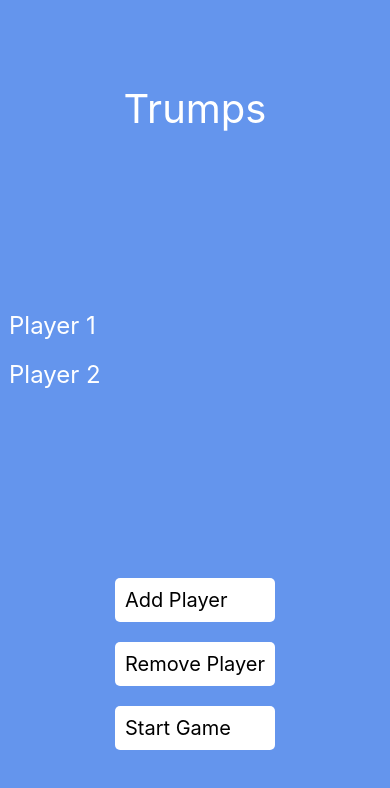
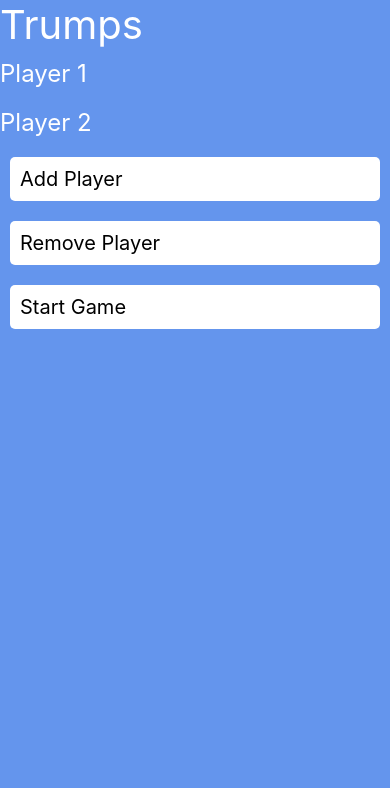
Before and after one commit to mdeburnay/trumps-scoring-card, a React Native app: screen / in a window 390 px wide. Shown: the top 788 px of the page. Built offline with nearby package versions, Linux system fonts and the light colour scheme.

Commit message:
removed centering issue, unnecessary imports

```diff
--- a/App.tsx
+++ b/App.tsx
@@ -1,6 +1,14 @@
 // Packages
 import { useState } from "react";
-import { Pressable, StyleSheet, TextInput } from "react-native";
+import {
+  Keyboard,
+  KeyboardAvoidingView,
+  Pressable,
+  ScrollView,
+  StyleSheet,
+  TextInput,
+  TouchableWithoutFeedback,
+} from "react-native";
 import { NavigationContainer } from "@react-navigation/native";
 import { createNativeStackNavigator } from "@react-navigation/native-stack";
 import { View, Text } from "react-native";
@@ -34,9 +42,12 @@ const Home = () => {
 
   return (
     <SafeAreaView style={styles.container}>
+      <KeyboardAvoidingView>
+        <ScrollView>
           <Text style={styles.title}>Trumps</Text>
           <View>
             {players.map((player: string, index: number) => (
+              <TouchableWithoutFeedback onPress={() => Keyboard.dismiss()}>
                 <TextInput
                   key={index}
                   style={styles.input}
@@ -49,13 +60,19 @@ const Home = () => {
                     setPlayers(newPlayers);
                   }}
                 />
+              </TouchableWithoutFeedback>
             ))}
           </View>
           <View>
             <Button title="Add Player" onPress={() => addPlayer(players)} />
             <Button title="Remove Player" onPress={() => removePlayer()} />
-        <Button title="Start Game" onPress={() => console.log("Start Game")} />
+            <Button
+              title="Start Game"
+              onPress={() => console.log("Start Game")}
+            />
           </View>
+        </ScrollView>
+      </KeyboardAvoidingView>
     </SafeAreaView>
   );
 };
@@ -83,9 +100,6 @@ const Button = ({ onPress, title }: IButtonProps) => {
 const styles = StyleSheet.create({
   container: {
     flex: 1,
-    paddingHorizontal: 50,
-    alignItems: "center",
-    justifyContent: "space-around",
     backgroundColor: "#6495ED",
   },
   title: {
```
Lines whose indentation alone changed are shown as unchanged.
